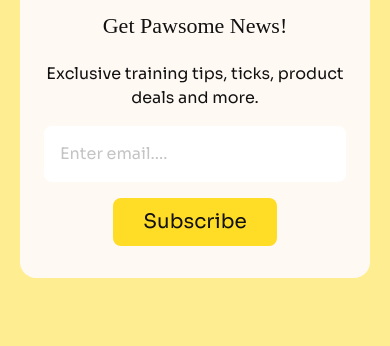
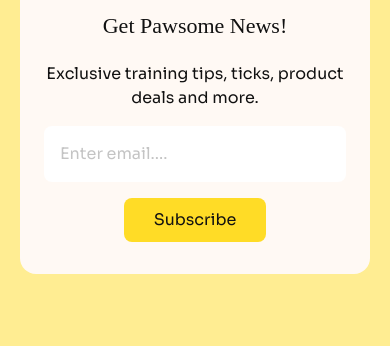
Before and after one commit to md-shawon-dev/Browse4Pets, a website: page index.html in a window 390 px wide. Shown: the part 5098-5444 px from the top of the page. Drawn offline with nearby package versions, Linux system fonts and the light colour scheme; a web font is replaced by a local one.

Commit message:
some changed.

```diff
--- a/index.html
+++ b/index.html
@@ -780,7 +780,7 @@
             class="my-4 md:my-9 p-4 rounded-lg w-full max-w-[472px] font-sora placeholder:text-[#C4C4C4]"
           />
           <button
-            class="bg-primary px-[30px] py-[10px] rounded-lg font-sora text-[#111111] text-xl"
+            class="bg-primary px-[30px] py-[10px] rounded-lg font-sora text-[#111111] md:text-xl"
           >
             Subscribe
           </button>
```
